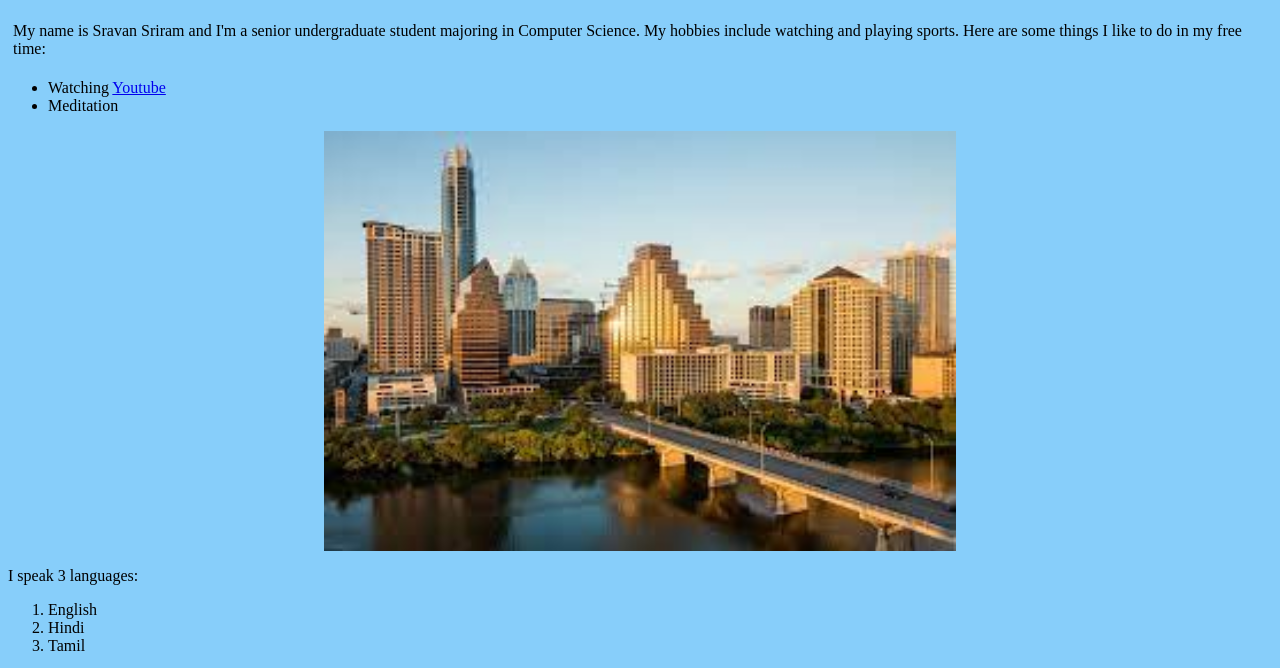
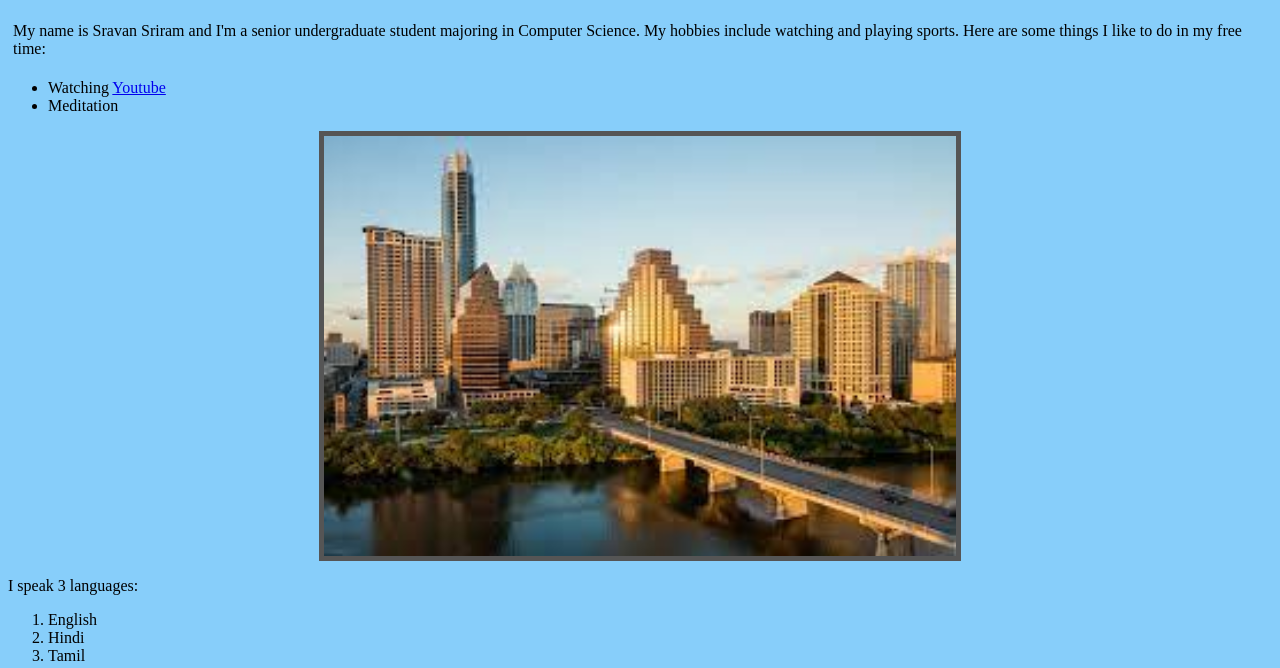
Before and after one commit to sravansriram12/HTML_CSS_Activity, a plain HTML site: page docs/index.html in a window 1280 px wide. Shown: the part 110-778 px from the top of the page. Drawn offline with Linux system fonts and the light colour scheme.

Commit message:
HTML changes 18.0

```diff
--- a/docs/index.html
+++ b/docs/index.html
@@ -33,6 +33,11 @@
 
     .AustinPic {
         border-color: yellow;
+        display: block;
+        margin-left: auto;
+        margin-right: auto;
+        width: 50%;
+        border: 5px solid #555;
     }
 
     table, tr, th, td {
```
